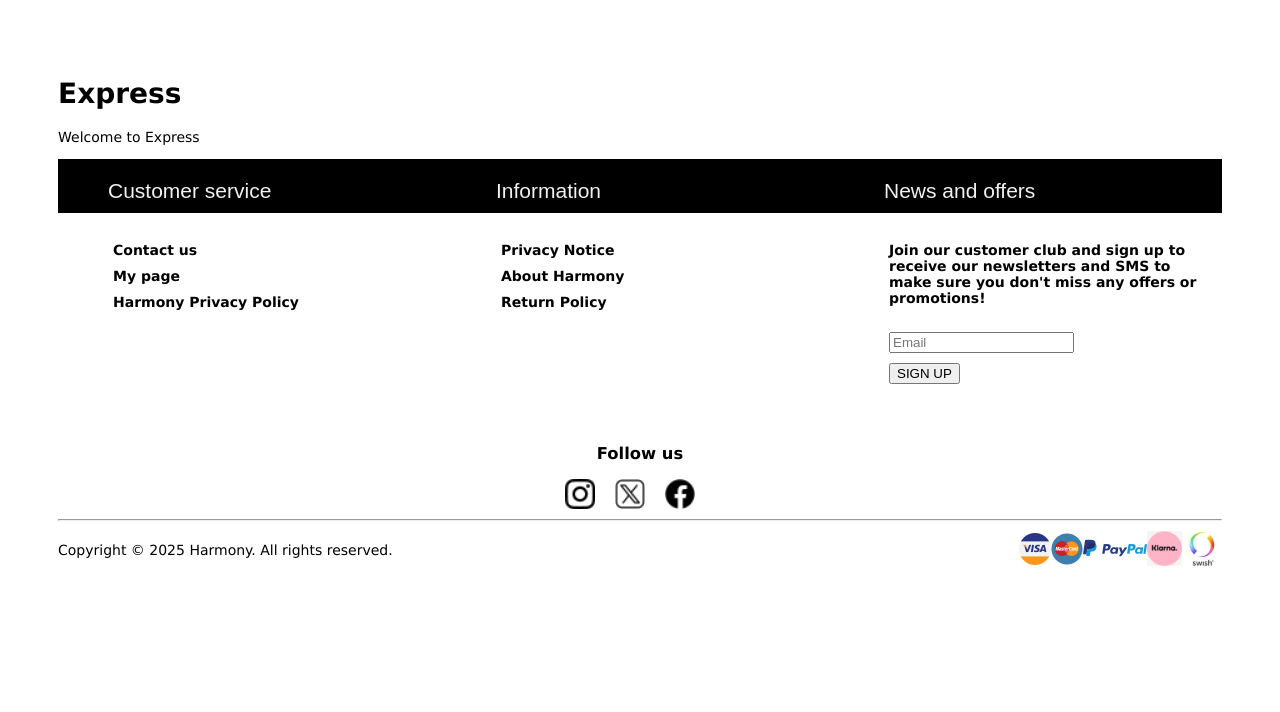
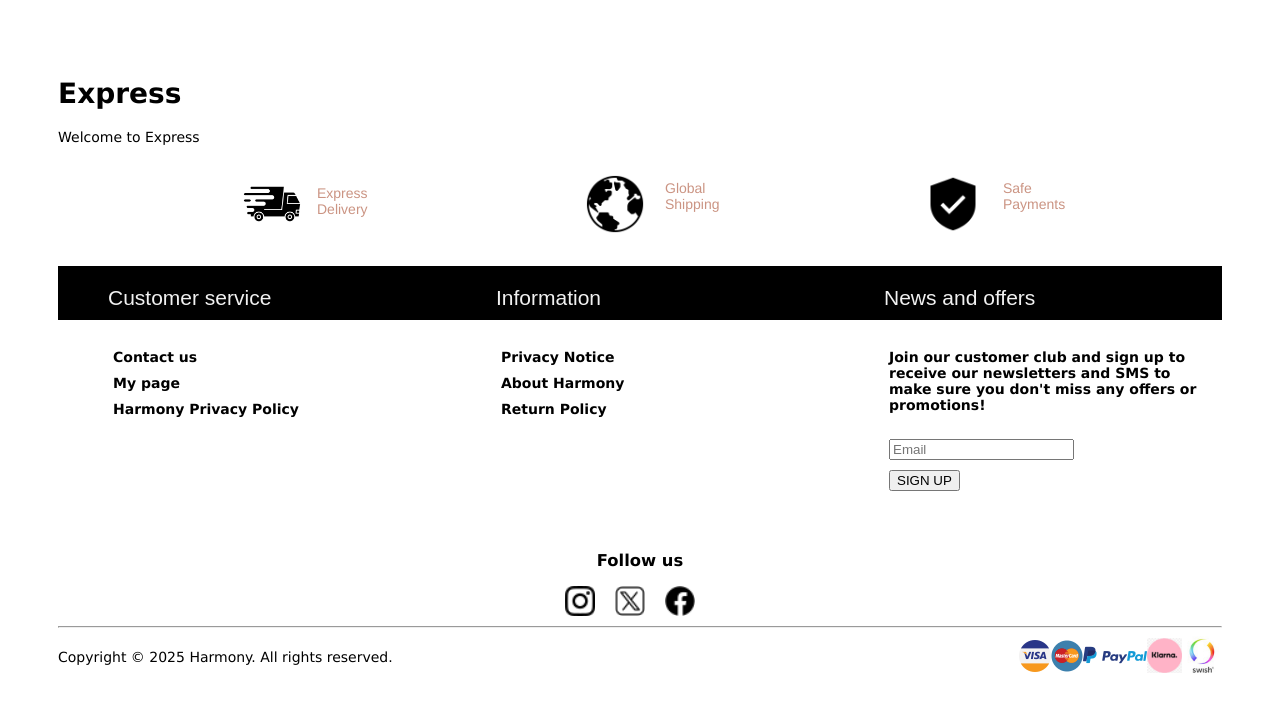
Before and after one commit to Keikomllr/group_project, a Node server app: page / in a window 1280 px wide. Shown: the top 712 px of the page. Run offline with Node 20, Linux system fonts and the light colour scheme.

Commit message:
Icons for delivery and payments

```diff
--- a/public/stylesheets/style.css
+++ b/public/stylesheets/style.css
@@ -8,6 +8,36 @@ a {
 }
 
 
+/*-----Delivery and Safety with Icons------------*/
+.deliverySafety > ul {
+  list-style: none;
+  display:flex;
+  flex-direction: column;
+  justify-content: flex-start;
+}
+.deliverySafety_list{
+  position:relative;
+}
+.deliverySafety_text{
+  font-family: 'Franklin Gothic Medium', Arial, sans-serif;
+  color: #cb9483;
+  position:absolute;
+  bottom:35px;
+  left: 90px;
+}
+.deliverySafety li{
+  padding:10px;
+}
+
+@media (min-width: 768px){
+  .deliverySafety > ul {
+    flex-direction: row;
+    align-items: center;
+    justify-content: space-around;
+    padding-right: 100px;
+
+  }
+}
 
 /*-------------ACCORDION---------------*/
 .accordion {
@@ -20,9 +50,8 @@ a {
     font-weight: 700;
   }
   a{
-    text-decoration: none;  /*Remove  underline for text*/
-      color: inherit;   /*make blue text color to original color */
-
+    text-decoration: none;
+      color: inherit;
     }
 }
 .accordion-content{
@@ -31,11 +60,11 @@ a {
       padding-bottom:10px;
   }
 }
-.accordion-item { /*Space between the list*/
+.accordion-item {
   margin-bottom: 5px;
 }
 
-.accordion-button {  /*style*/
+.accordion-button {
   font-size: 1.2rem;
   color: #f1f1f1;
   background-color: black;
@@ -46,47 +75,43 @@ a {
   outline: none;
   font-size: 1.5em;
 }
-.accordion-button:hover{  /*Hover*/
+.accordion-button:hover{
   background-color: lightgray;
   color: black;
   border: none;
 }
-.accordion-content { /*accordion display off*/
-  display: none;
+.accordion-content {
   padding: 15px;
  }
 
  .accordion-item.active .accordion-content {
-  /*Accordion list can open*/
   display: block;
 }
 
 /*RESPONSIVE */
 @media (min-width: 768px) {
   .accordion-head {
-      pointer-events: none;   /* keep open the accordion and disable the button */
+      pointer-events: none;
   }
-
   .accordion-item .accordion-content {
-      display: block; /*Accordion list keep opened*/
+      display: block;
   }
-
-  .accordion-button:hover{ /*remove the button hover*/
+  .accordion-button:hover{
       transform: none;
       background-color: black;
       color:white;
   }
-  .accordion-button{ /*change the button to non style*/
+  .accordion-button{
       padding-top: 20px;
       padding-left: 50px;
       border:none;
   }
-
-  .accordion{  /*Accordion layoout to be wide*/
+  .accordion{
       grid-template-columns: repeat(3, 1fr);
   }
 }
 
+/*--Social Media--*/
 .social-media{
   text-align: center;
 }
--- a/views/index.ejs
+++ b/views/index.ejs
@@ -8,6 +8,25 @@
     <h1><%= title %></h1>
     <p>Welcome to <%= title %></p>
 
+    <!--Delivery and safety info with Icons-->
+    <section class="deliverySafety">
+      <ul>
+        <li  class="deliverySafety_list">
+          <img src="../images/fast-delivery.png" width="70px" alt="fast-delivery">
+          <span class="deliverySafety_text">Express Delivery</span>
+          </li>
+          <li class="deliverySafety_list">
+              <img src="../images/global.png" width="60px" alt="global">
+              <span class="deliverySafety_text">Global Shipping</span>
+          </li>
+          <li  class="deliverySafety_list">
+              <img src="../images/safety.png" width="60px" alt="safety">
+              <span  class="deliverySafety_text">Safe Payments</span>
+          </li>
+      </ul>
+    </section>
+
+    <!--FOOTER-->
     <footer>
       <!--Accordion Komponent-->
       <div class="accordion">
```
Also changed, not shown: public/images/fast-delivery.png (added), public/images/global.png (added), public/images/safety.png (added).
